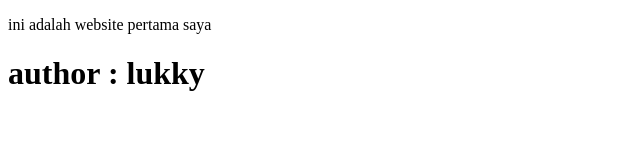
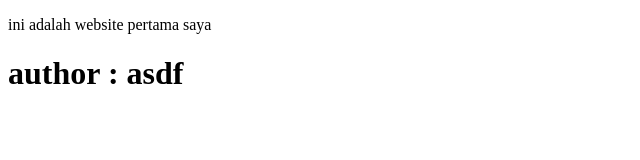
Before and after one commit to LukkyMajid/CompanyProfile, a plain HTML site: page index.html in a window 1280 px wide. Shown: the full height of the page, 0-640 px from the left. Drawn offline with Linux system fonts and the light colour scheme.

Commit message:
perubahan nama author

```diff
--- a/index.html
+++ b/index.html
@@ -8,6 +8,6 @@
   </head>
   <body>
     <p>ini adalah website pertama saya</p>
-    <h1>author : lukky</h1>
+    <h1>author : asdf</h1>
   </body>
 </html>
```
